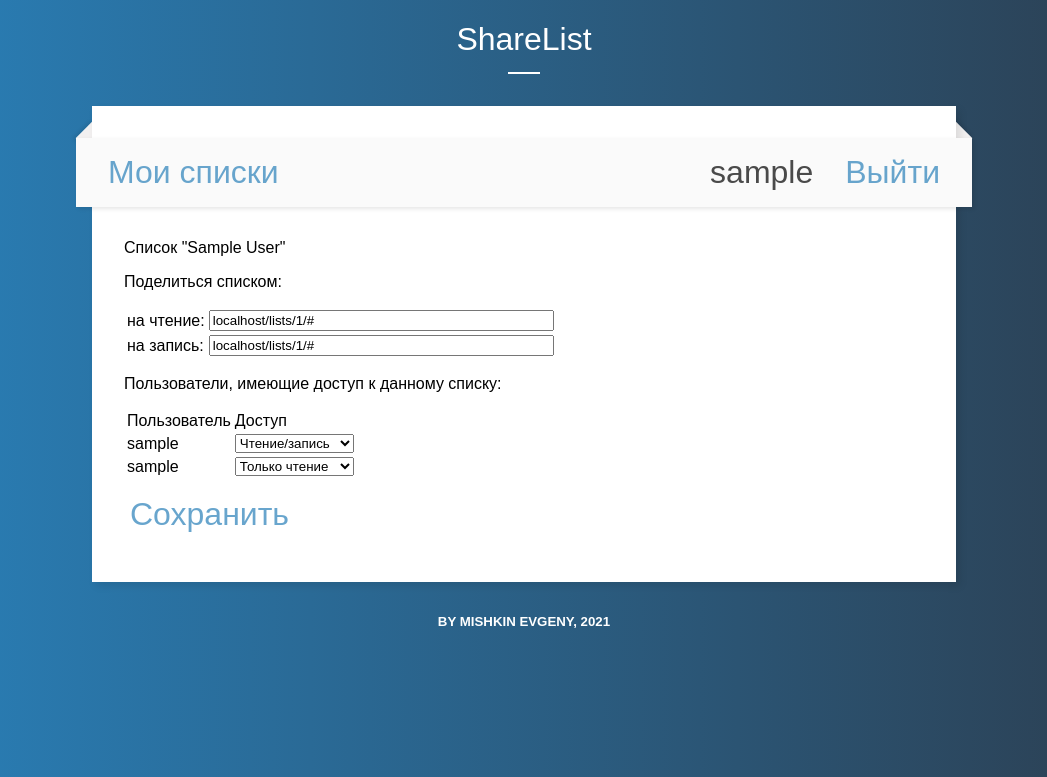
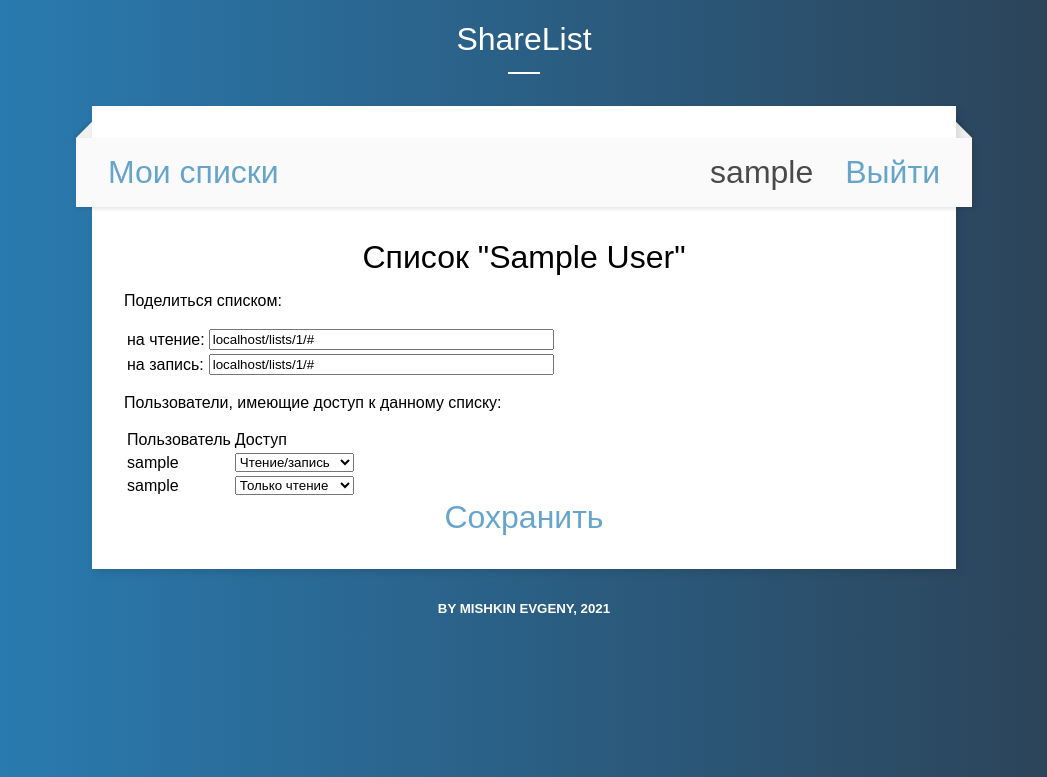
Before and after one commit to NewSouthMjos/ShareList, a Django app: page /lists/1/control in a window 1280 px wide. Shown: the top 777 px of the page, without its empty margins (116-1163 px from the left). Run offline with Django 3.2, Linux system fonts and the light colour scheme; a user stored in the database is signed in; tables that the repository leaves empty hold one stand-in row (values such as "Sample post").

Commit message:
controlist changes

```diff
--- a/sharelist/templates/controllist.html
+++ b/sharelist/templates/controllist.html
@@ -2,7 +2,7 @@
 {% block content %}
 <form action="" method="post">{% csrf_token %}
 	{{ permissions_formset.management_form  }}
-	<p>Список "{{ userlist_form.title.value }}"</p>
+	<p class="main centered">Список "{{ userlist_form.title.value }}"</p>
 	<p>Поделиться списком:</p>
 	<table>
 	  <tr>
@@ -34,7 +34,7 @@
 	Пока никто из пользователей не получил доступ к данному списку
 	{% endif %}
 
-	<p><input type="submit" value="Сохранить"></p>
+	<p class="centered"><input type="submit" value="Сохранить"></p>
 
 </form>
 
--- a/sharelist/templates/mainpage.html
+++ b/sharelist/templates/mainpage.html
@@ -13,7 +13,7 @@
 		Списки с доступом на чтение/запись:
 		{% for cur_list in userlists_readwrite %}
 			<div class="list_object">
-			<p><a href="{% url 'detailpage' cur_list.id %}">{{ cur_list.title }}</a> <a href="{% url 'removelist' cur_list.id %}">Убрать</a></p>
+			<h4><a href="{% url 'detailpage' cur_list.id %}">{{ cur_list.title }}</a></h4> <a href="{% url 'removelist' cur_list.id %}">Убрать</a>
 			</div>
 		{% endfor %}
 	{% endif %}
@@ -22,7 +22,7 @@
 		Списки с доступом на только на чтение:
 		{% for cur_list in userlists_readonly %}
 			<div class="list_object">
-			<p><a href="{% url 'detailpage' cur_list.id %}">{{ cur_list.title }}</a> <a href="{% url 'removelist' cur_list.id %}">Убрать</a></p>
+			<h4><a href="{% url 'detailpage' cur_list.id %}">{{ cur_list.title }}</a></h4> <a href="{% url 'removelist' cur_list.id %}">Убрать</a>
 			</div>
 		{% endfor %}
 	{% endif %}
```
